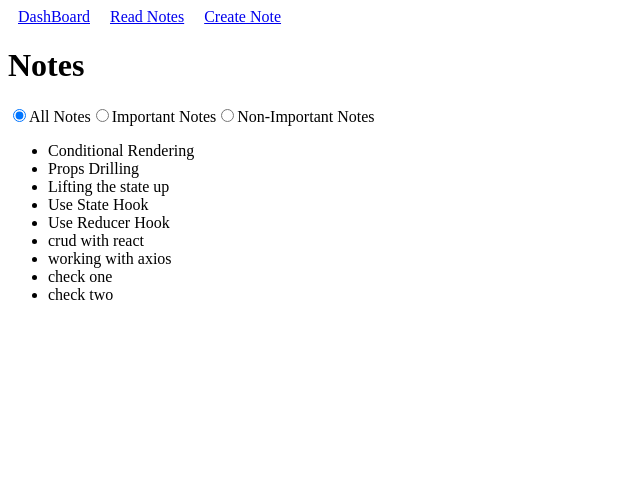
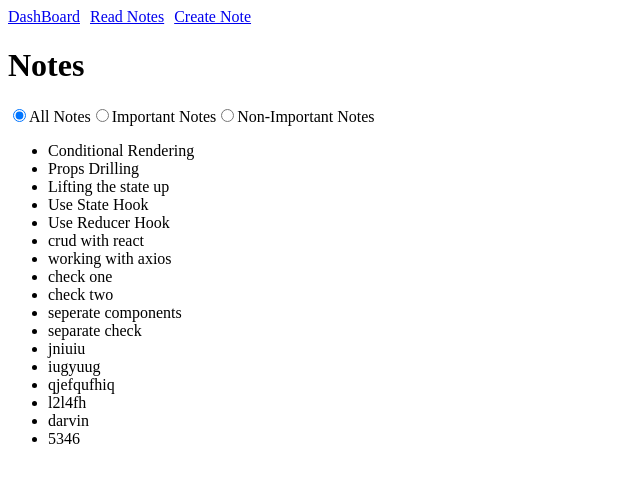
Before and after one commit to DarvinDheena/ReactSession-ReactClass, a React (Vite) app: page /readnote in a window 1280 px wide. Shown: the top 482 px of the page, without its empty margins (0-640 px from the left). Built offline with nearby package versions, Linux system fonts and the light colour scheme; data requests are answered from the project's data file.

Commit message:
seperating components

```diff
--- a/db.json
+++ b/db.json
@@ -44,6 +44,46 @@
       "content": "check two",
       "important": false,
       "id": 9
+    },
+    {
+      "content": "seperate components",
+      "important": false,
+      "id": 10
+    },
+    {
+      "content": "separate check",
+      "important": false,
+      "id": 11
+    },
+    {
+      "content": "jniuiu",
+      "important": false,
+      "id": 12
+    },
+    {
+      "content": "iugyuug",
+      "important": false,
+      "id": 13
+    },
+    {
+      "content": "qjefqufhiq",
+      "important": false,
+      "id": 14
+    },
+    {
+      "content": "l2l4fh",
+      "important": false,
+      "id": 15
+    },
+    {
+      "content": "darvin",
+      "important": false,
+      "id": 16
+    },
+    {
+      "content": "5346",
+      "important": false,
+      "id": 17
     }
   ]
 }
--- a/src/App.jsx
+++ b/src/App.jsx
@@ -21,26 +21,18 @@ function App() {
     try {
       const response = await axios.get('http://localhost:3000/notes')
       setNotes(response.data)
-    }catch(error){
+    }
+    catch(error){
       console.log(error);
     }
-
   }
-
-
-  useEffect(()=>{
-   fetchNotes();
-  },[]);
-
   const addNote = (event) => {
     event.preventDefault();
-
     // create a new note object
     let noteObject = {
       content: newNoteContent,
       important: newNoteImportant === 'true',
     }
-
     axios .post('http://localhost:3000/notes',noteObject)
           .then(response =>{
               console.log('new note added')
@@ -53,14 +45,17 @@ function App() {
     fetchNotes();
   }
 
+  useEffect(()=>{
+   fetchNotes();
+  },[]);
+
   const handleStatusChange = (event) => {
     // console.log(event.target.value);
     setShowStatus(event.target.value);
   }
 
-
   const padding = {
-    padding : 10 ,
+    paddingRight : 10 ,
   }
   return (
     <Router>
@@ -72,7 +67,7 @@ function App() {
       <Routes>
          <Route path='/' element={<Dashboard />} />
          <Route path='/readnote' element={ <Notes showStatus={ showStatus } handleStatusChange={ handleStatusChange } notes={ notes }/>} />
-         <Route path='/createnote' element={<CreateNote />} />
+         <Route path='/createnote' element={<CreateNote newNoteContent={ newNoteContent } newNoteImportant={ newNoteImportant } newNoteContentRef={ newNoteContentRef } setNewNoteContent={ setNewNoteContent } setNewNoteImportant={ setNewNoteImportant } addNote={ addNote } />} />
       </Routes>
     </Router>
   )
--- a/src/Components/CreateNote.jsx
+++ b/src/Components/CreateNote.jsx
@@ -1,6 +1,7 @@
 import React from 'react'
 
-function CreateNote() {
+function CreateNote({newNoteContent,newNoteImportant,newNoteContentRef,setNewNoteContent,setNewNoteImportant,addNote}) {
+
   return (
     <div>
         <h2>Add a New Note</h2>
```
